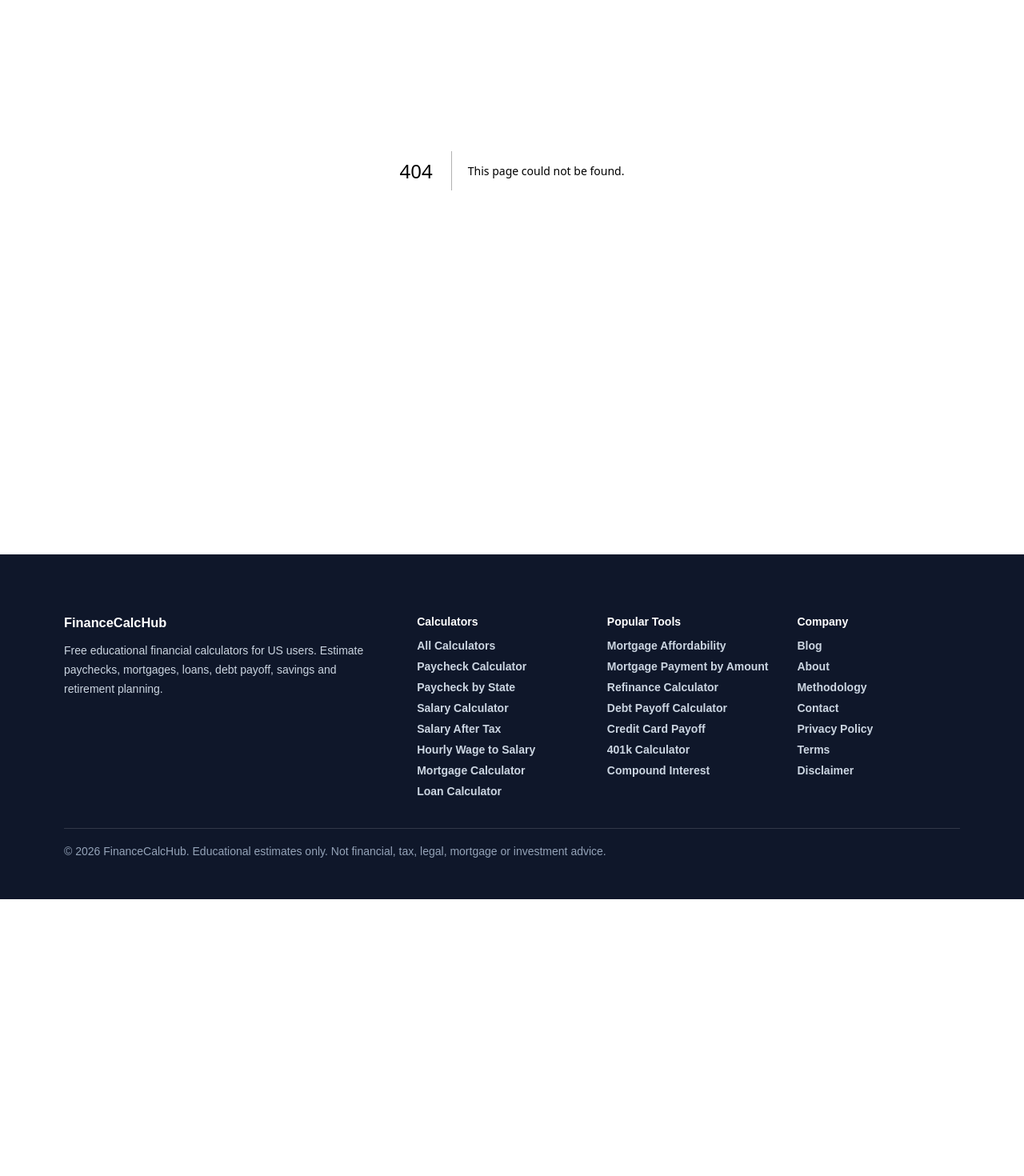
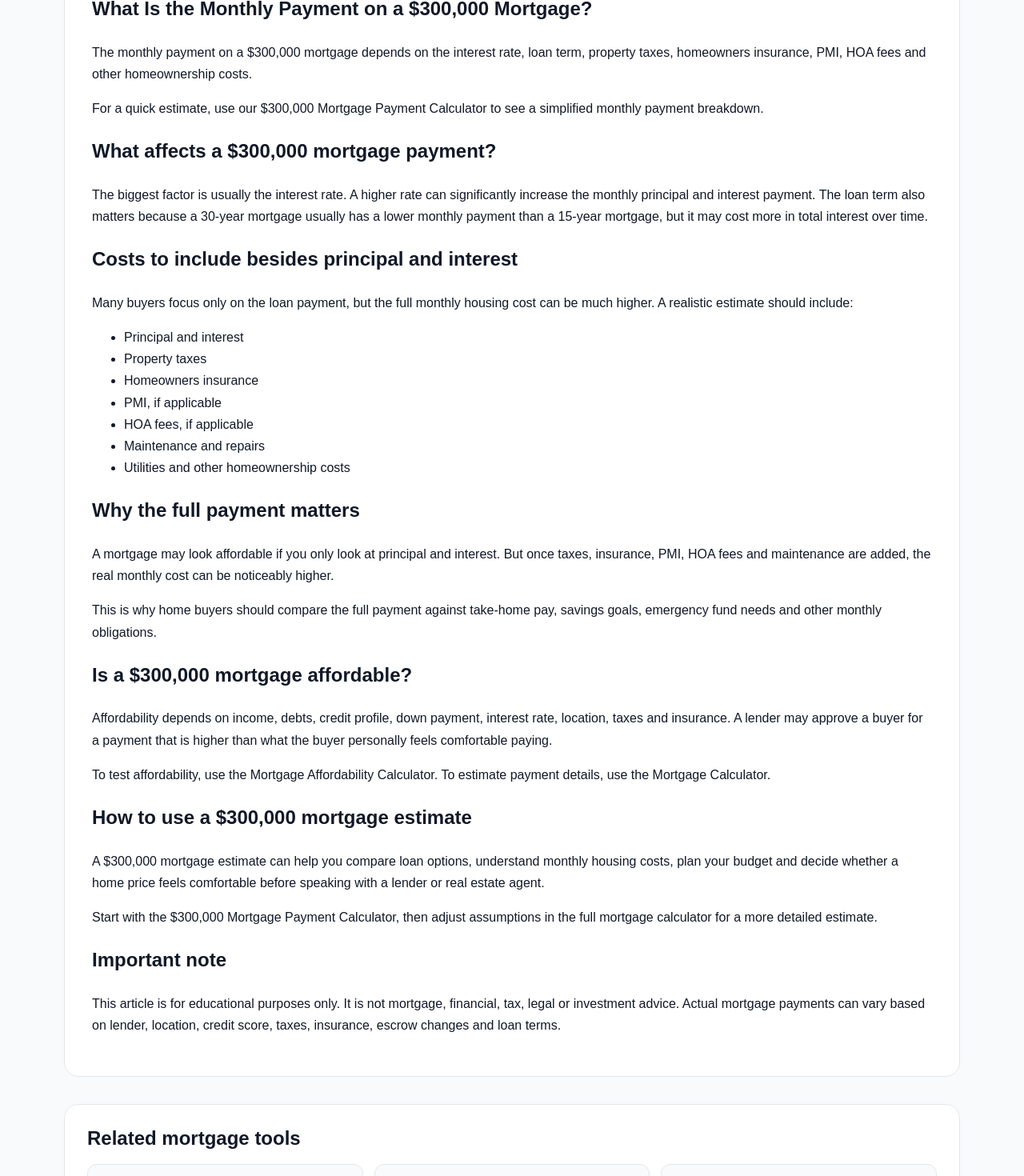
Before and after one commit to milicdejan94-ai/financecalchub, a Next.js app: page /blog/300000-mortgage-payment in a window 1280 px wide. Before the commit this address had no page. Shown: the part 260-1730 px from the top of the page at 80% size. Before the commit the page ends 1384 px from the top, so only its background shows below. Built offline with nearby package versions, Linux system fonts and the light colour scheme.

Commit message:
Add blog post for 300k mortgage payment

```diff
--- /dev/null
+++ b/app/blog/300000-mortgage-payment/page.tsx
@@ -0,0 +1,165 @@
+import AdBanner from '../../../components/AdBanner';
+import Breadcrumbs from '../../../components/Breadcrumbs';
+import RelatedCalculators from '../../../components/RelatedCalculators';
+
+export const metadata = {
+  title: 'What Is the Monthly Payment on a $300,000 Mortgage?',
+  description:
+    'Estimate the monthly payment on a $300,000 mortgage, including principal, interest, taxes, insurance and other homeownership costs.',
+};
+
+export default function ThreeHundrKaNCgLvMEXxNzMxj2F7FYi1AdRrTo6Nhu() {
+  return (
+    <section className="section">
+      <div className="container">
+        <Breadcrumbs
+          items={[
+            { label: 'Home', href: '/' },
+            { label: 'Blog', href: '/blog' },
+            { label: '$300,000 Mortgage Payment' },
+          ]}
+        />
+
+        <div className="content-box">
+          <p className="eyebrow">Mortgage guide</p>
+
+          <h1>What Is the Monthly Payment on a $300,000 Mortgage?</h1>
+
+          <p>
+            The monthly payment on a $300,000 mortgage depends on the interest
+            rate, loan term, property taxes, homeowners insurance, PMI, HOA fees
+            and other homeownership costs.
+          </p>
+
+          <p>
+            For a quick estimate, use our{' '}
+            <a href="/mortgage-payment/300000">
+              $300,000 Mortgage Payment Calculator
+            </a>{' '}
+            to see a simplified monthly payment breakdown.
+          </p>
+
+          <AdBanner slot="blog-300k-mortgage-top" />
+
+          <h2>What affects a $300,000 mortgage payment?</h2>
+
+          <p>
+            The biggest factor is usually the interest rate. A higher rate can
+            significantly increase the monthly principal and interest payment.
+            The loan term also matters because a 30-year mortgage usually has a
+            lower monthly payment than a 15-year mortgage, but it may cost more
+            in total interest over time.
+          </p>
+
+          <h2>Costs to include besides principal and interest</h2>
+
+          <p>
+            Many buyers focus only on the loan payment, but the full monthly
+            housing cost can be much higher. A realistic estimate should include:
+          </p>
+
+          <ul>
+            <li>Principal and interest</li>
+            <li>Property taxes</li>
+            <li>Homeowners insurance</li>
+            <li>PMI, if applicable</li>
+            <li>HOA fees, if applicable</li>
+            <li>Maintenance and repairs</li>
+            <li>Utilities and other homeownership costs</li>
+          </ul>
+
+          <AdBanner slot="blog-300k-mortgage-middle" />
+
+          <h2>Why the full payment matters</h2>
+
+          <p>
+            A mortgage may look affordable if you only look at principal and
+            interest. But once taxes, insurance, PMI, HOA fees and maintenance
+            are added, the real monthly cost can be noticeably higher.
+          </p>
+
+          <p>
+            This is why home buyers should compare the full payment against
+            take-home pay, savings goals, emergency fund needs and other monthly
+            obligations.
+          </p>
+
+          <h2>Is a $300,000 mortgage affordable?</h2>
+
+          <p>
+            Affordability depends on income, debts, credit profile, down payment,
+            interest rate, location, taxes and insurance. A lender may approve a
+            buyer for a payment that is higher than what the buyer personally
+            feels comfortable paying.
+          </p>
+
+          <p>
+            To test affordability, use the{' '}
+            <a href="/calculators/mortgage-affordability">
+              Mortgage Affordability Calculator
+            </a>
+            . To estimate payment details, use the{' '}
+            <a href="/calculators/mortgage">Mortgage Calculator</a>.
+          </p>
+
+          <h2>How to use a $300,000 mortgage estimate</h2>
+
+          <p>
+            A $300,000 mortgage estimate can help you compare loan options,
+            understand monthly housing costs, plan your budget and decide whether
+            a home price feels comfortable before speaking with a lender or real
+            estate agent.
+          </p>
+
+          <p>
+            Start with the{' '}
+            <a href="/mortgage-payment/300000">
+              $300,000 Mortgage Payment Calculator
+            </a>
+            , then adjust assumptions in the full mortgage calculator for a more
+            detailed estimate.
+          </p>
+
+          <h2>Important note</h2>
+
+          <p>
+            This article is for educational purposes only. It is not mortgage,
+            financial, tax, legal or investment advice. Actual mortgage payments
+            can vary based on lender, location, credit score, taxes, insurance,
+            escrow changes and loan terms.
+          </p>
+        </div>
+
+        <RelatedCalculators
+          title="Related mortgage tools"
+          tools={[
+            {
+              title: '$300,000 Mortgage Payment Calculator',
+              href: '/mortgage-payment/300000',
+            },
+            {
+              title: 'Mortgage Payment Calculators by Amount',
+              href: '/mortgage-payment',
+            },
+            {
+              title: 'Mortgage Calculator',
+              href: '/calculators/mortgage',
+            },
+            {
+              title: 'Mortgage Affordability Calculator',
+              href: '/calculators/mortgage-affordability',
+            },
+            {
+              title: 'Rent vs Buy Calculator',
+              href: '/calculators/rent-vs-buy',
+            },
+            {
+              title: 'Down Payment Calculator',
+              href: '/calculators/down-payment',
+            },
+          ]}
+        />
+      </div>
+    </section>
+  );
+}
--- a/app/sitemap.ts
+++ b/app/sitemap.ts
@@ -61,6 +61,7 @@ export default function sitemap(): MetadataRoute.Sitemap {
     '/blog/rent-vs-buy-key-factors',
     '/blog/how-much-is-70000-after-taxes',
     '/blog/25-an-hour-is-how-much-a-year',
+    '/blog/300000-mortgage-payment',
   ];
 
   const stateRoutes = states.map(
```
Also changed, not shown: app/blog/page.tsx (+7 -0 lines).
